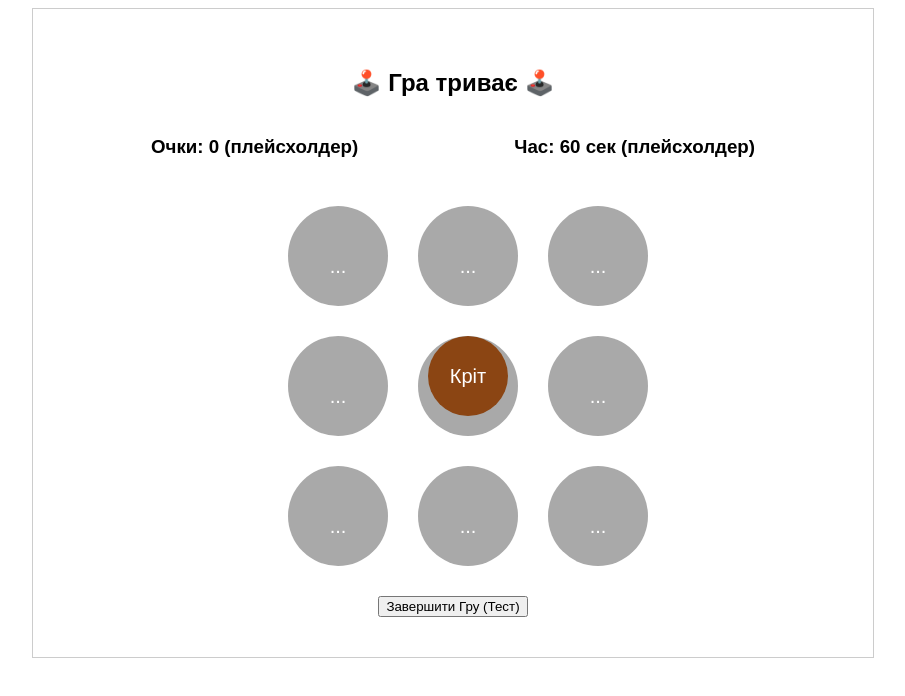
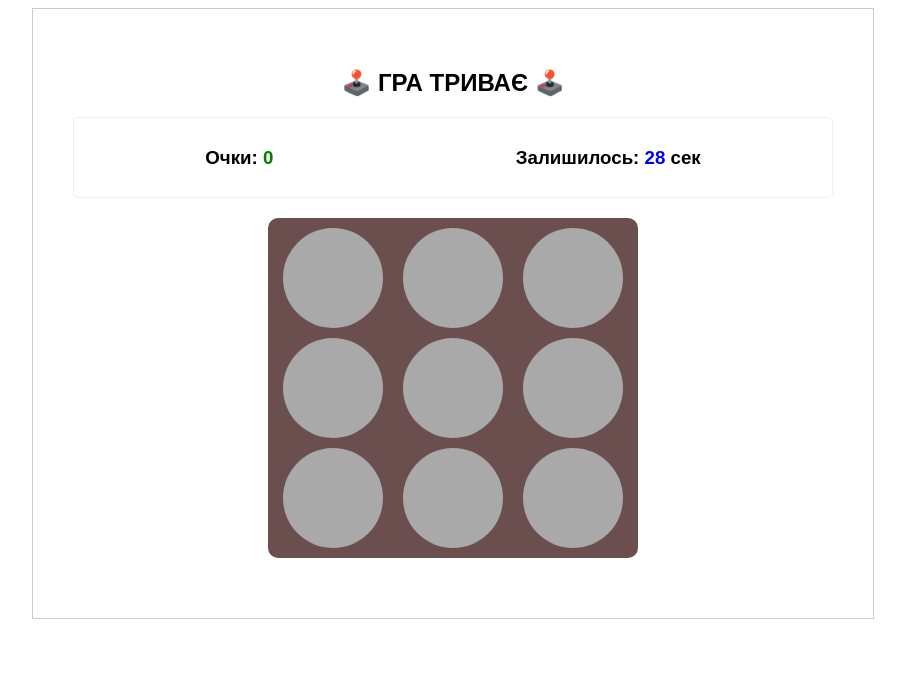
Before and after one commit to OleksandraGri/whack-a-mole, a React (Vite) app: page / in a window 1280 px wide. Both pictures are taken after a click on the button "Почати Гру". Shown: the top 696 px of the page, without its empty margins (187-1092 px from the left). Built offline with nearby package versions, Linux system fonts and the light colour scheme.

Commit message:
Added basic logic for Lab 2

```diff
--- a/src/App.jsx
+++ b/src/App.jsx
@@ -2,6 +2,7 @@ import React, { useState } from 'react';
 import StartPage from './pages/StartPage';
 import GamePage from './pages/GamePage';
 import ResultsPage from './pages/ResultsPage';
+import { useWhackAMoleGame } from './hooks/useWhackAMoleGame';
 
 // Плейсхолдери для базових станів
 const GAME_STAGES = {
@@ -11,47 +12,38 @@ const GAME_STAGES = {
 };
 
 function App() {
-    // Базовий стан для управління поточною сторінкою/етапом гри
-    const [currentStage, setCurrentStage] = useState(GAME_STAGES.START);
+    // Викликаємо кастомний хук, отримуючи весь стан і керуючі функції
+    const {
+        stage,
+        score,
+        timeLeft,
+        activeMoleIndex,
+        HOLE_COUNT,
+        startGame,
+        whackMole,
+        restartGame,
+        GAME_STAGES,
+    } = useWhackAMoleGame();
 
-    // Плейсхолдери для майбутньої бізнес-логіки
-    const [score, setScore] = useState(0);
-    const [time, setTime] = useState(60);
-
-    // Функції для переходу між сторінками
-    const handleStartGame = () => {
-        // Тут буде логіка ініціалізації гри
-        setScore(0);
-        setTime(60);
-        setCurrentStage(GAME_STAGES.GAME);
-    };
-
-    const handleGameOver = () => {
-        // Тут буде логіка завершення гри
-        setCurrentStage(GAME_STAGES.RESULTS);
-    };
-
-    const handleRestartGame = () => {
-        setCurrentStage(GAME_STAGES.START);
-    };
-
-    // Логіка відображення поточної сторінки
     const renderStage = () => {
-        switch (currentStage) {
+        switch (stage) {
             case GAME_STAGES.START:
-                return <StartPage onStartGame={handleStartGame} />;
+                return <StartPage onStartGame={startGame} />;
             case GAME_STAGES.GAME:
+                // Передаємо необхідні дані та функції на сторінку гри
                 return (
                     <GamePage
                         score={score}
-                        time={time}
-                        onGameOver={handleGameOver}
+                        timeLeft={timeLeft}
+                        activeMoleIndex={activeMoleIndex}
+                        HOLE_COUNT={HOLE_COUNT}
+                        onWhack={whackMole}
                     />
                 );
             case GAME_STAGES.RESULTS:
-                return <ResultsPage finalScore={score} onRestartGame={handleRestartGame} />;
+                return <ResultsPage finalScore={score} onRestartGame={restartGame} />;
             default:
-                return <StartPage onStartGame={handleStartGame} />;
+                return <StartPage onStartGame={startGame} />;
         }
     };
 
--- a/src/components/MoleHole.jsx
+++ b/src/components/MoleHole.jsx
@@ -6,14 +6,14 @@ const MoleHole = ({ isMoleUp, onWhack }) => {
         height: '80px',
         borderRadius: '50%',
         backgroundColor: isMoleUp ? '#8B4513' : 'transparent',
-        transition: 'background-color 0.3s',
-        cursor: isMoleUp ? 'pointer' : 'default',
+        transition: 'transform 0.15s ease-out',
         textAlign: 'center',
         lineHeight: '80px',
         color: 'white',
-        fontSize: '20px',
+        fontSize: '30px',
         position: 'relative',
-        top: isMoleUp ? '0' : '20px',
+        // Динамічний рух: 0px якщо піднятий, 100% (схований) якщо опущений
+        transform: isMoleUp ? 'translateY(0)' : 'translateY(100%)',
     };
 
     const holeStyle = {
@@ -23,15 +23,17 @@ const MoleHole = ({ isMoleUp, onWhack }) => {
         borderRadius: '50%',
         display: 'flex',
         justifyContent: 'center',
-        alignItems: 'flex-start',
+        alignItems: 'flex-end',
         overflow: 'hidden',
-        margin: '10px',
+        cursor: isMoleUp ? 'pointer' : 'default',
+        margin: 'auto',
     };
 
     return (
+        // Обробник натискання: спрацює лише, якщо isMoleUp === true
         <div className="mole-hole" style={holeStyle} onClick={isMoleUp ? onWhack : null}>
             <div className="mole" style={moleStyle}>
-                {isMoleUp ? 'Кріт' : '...'}
+                {isMoleUp ? '🐻' : ''}
             </div>
         </div>
     );
--- /dev/null
+++ b/src/hooks/useWhackAMoleGame.js
@@ -0,0 +1,100 @@
+import { useState, useEffect, useCallback } from 'react';
+
+const INITIAL_TIME = 30; // Загальний час гри у секундах
+const HOLE_COUNT = 9;    // Кількість отворів на полі
+const MOLE_SPAWN_INTERVAL = 1000; // Кріт з'являється/змінюється кожні 1000 мс
+
+// Перелік етапів гри для керування роутингом
+const GAME_STAGES = {
+    START: 'start',
+    GAME: 'game',
+    RESULTS: 'results',
+};
+
+export const useWhackAMoleGame = () => {
+    // 1. Стан програми
+    const [stage, setStage] = useState(GAME_STAGES.START);
+    const [score, setScore] = useState(0);
+    const [timeLeft, setTimeLeft] = useState(INITIAL_TIME);
+    // Індекс отвору, де кріт зараз вискочив
+    const [activeMoleIndex, setActiveMoleIndex] = useState(null);
+
+    // 2. Функції управління (використовую useCallback для оптимізації)
+    const endGame = useCallback(() => {
+        setStage(GAME_STAGES.RESULTS);
+        setActiveMoleIndex(null);
+    }, []);
+
+    const startGame = () => {
+        setScore(0);
+        setTimeLeft(INITIAL_TIME);
+        setActiveMoleIndex(null);
+        setStage(GAME_STAGES.GAME);
+    };
+
+    const restartGame = () => {
+        setStage(GAME_STAGES.START);
+    }
+
+    // 3. Логіка Таймера (useEffect)
+    useEffect(() => {
+        if (stage !== GAME_STAGES.GAME) return;
+
+        if (timeLeft <= 0) {
+            endGame();
+            return;
+        }
+
+        const timer = setInterval(() => {
+            setTimeLeft(prevTime => prevTime - 1);
+        }, 1000);
+
+        return () => clearInterval(timer);
+    }, [stage, timeLeft, endGame]); // Залежності: етап, час, функція завершення
+
+    // 4. Логіка Появи Крота (useEffect)
+    useEffect(() => {
+        if (stage !== GAME_STAGES.GAME) return;
+
+        const spawnMole = () => {
+            // Випадково обираю новий індекс отвору (від 0 до 8)
+            const randomIndex = Math.floor(Math.random() * HOLE_COUNT);
+            setActiveMoleIndex(randomIndex);
+
+            // Кріт зникає через короткий час
+            const hideTimeout = setTimeout(() => {
+                // Прибираю крота, якщо його не вдарили
+                setActiveMoleIndex(null);
+            }, 800);
+
+            return () => clearTimeout(hideTimeout);
+        };
+
+        // Інтервал, який викликає функцію спауну
+        const spawnInterval = setInterval(spawnMole, MOLE_SPAWN_INTERVAL);
+
+        return () => clearInterval(spawnInterval);
+    }, [stage]);
+
+    // 5. Логіка Удару (Whack)
+    const whackMole = useCallback((holeIndex) => {
+        // Перевіряємо, чи був успішний удар
+        if (holeIndex === activeMoleIndex) {
+            setScore(prevScore => prevScore + 1);
+            setActiveMoleIndex(null); // Кріт зникає після удару
+        }
+    }, [activeMoleIndex]); // Залежить від поточного активного крота
+
+    // Повертаю всі стани та функції, необхідні для роботи компонентів
+    return {
+        score,
+        timeLeft,
+        activeMoleIndex,
+        HOLE_COUNT,
+        stage,
+        startGame,
+        whackMole,
+        restartGame,
+        GAME_STAGES
+    };
+};
--- a/src/pages/GamePage.jsx
+++ b/src/pages/GamePage.jsx
@@ -1,23 +1,18 @@
 import React from 'react';
 import MoleHole from '../components/MoleHole';
 
-// Приймає функцію для завершення гри та базові стани
-const GamePage = ({ score, time, onGameOver }) => {
-    // Плейсхолдер для 9 отворів. У майбутньому це буде масив стану.
-    const holes = Array(9).fill(false);
-    holes[4] = true; // Для прикладу, кріт вискочив в 5-му отворі
+// Чистий компонент, який приймає дані та функцію onWhack через пропси
+const GamePage = ({ score, timeLeft, activeMoleIndex, HOLE_COUNT, onWhack }) => {
 
-    const handleWhack = (index) => {
-        console.log(`Удар по кроту в отворі ${index + 1}!`);
-        // Тут буде логіка нарахування очок
-    };
+    // Створюю масив з потрібною кількістю отворів
+    const holes = Array(HOLE_COUNT).fill(null);
 
     return (
         <div style={{ textAlign: 'center', padding: '20px' }}>
-            <h2>🕹️ Гра триває 🕹️</h2>
-            <div style={{ display: 'flex', justifyContent: 'space-around', margin: '20px 0' }}>
-                <h3>Очки: {score} (плейсхолдер)</h3>
-                <h3>Час: {time} сек (плейсхолдер)</h3>
+            <h2>🕹️ ГРА ТРИВАЄ 🕹️</h2>
+            <div style={{ display: 'flex', justifyContent: 'space-around', margin: '20px 0', border: '1px solid #eee', padding: '10px', borderRadius: '5px' }}>
+                <h3>Очки: <span style={{ color: 'green', fontWeight: 'bold' }}>{score}</span></h3>
+                <h3>Залишилось: <span style={{ color: timeLeft <= 5 ? 'red' : 'blue', fontWeight: 'bold' }}>{timeLeft}</span> сек</h3>
             </div>
 
             {/* Ігрове поле (Grid) */}
@@ -26,20 +21,21 @@ const GamePage = ({ score, time, onGameOver }) => {
                 gridTemplateColumns: 'repeat(3, 1fr)',
                 gap: '10px',
                 maxWidth: '350px',
-                margin: '0 auto'
+                margin: '20px auto',
+                padding: '10px',
+                backgroundColor: '#6b4f4f',
+                borderRadius: '10px',
             }}>
-                {holes.map((isUp, index) => (
+                {holes.map((_, index) => (
                     <MoleHole
                         key={index}
-                        isMoleUp={isUp}
-                        onWhack={() => handleWhack(index)}
+                        // Кріт активний, якщо його індекс дорівнює активному індексу з хука
+                        isMoleUp={index === activeMoleIndex}
+                        // При натисканні викликаємо функцію удару з індексом отвору
+                        onWhack={() => onWhack(index)}
                     />
                 ))}
             </div>
-
-            <button onClick={onGameOver} style={{ marginTop: '20px' }}>
-                Завершити Гру (Тест)
-            </button>
         </div>
     );
 };
```
